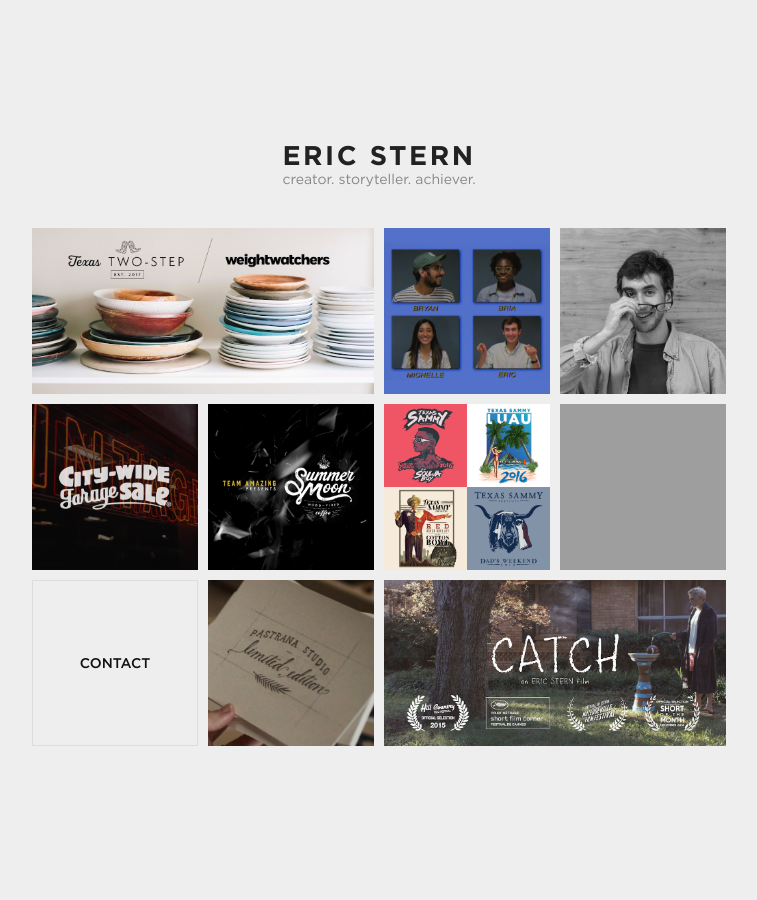
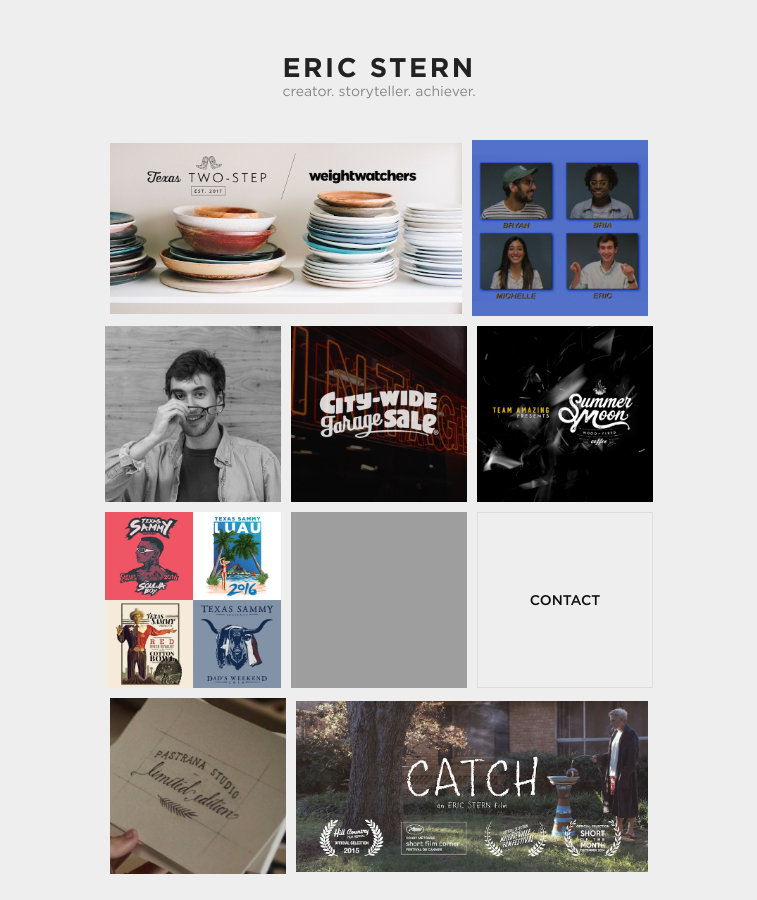
Before and after one commit to heidarianw/EricStern, a Jekyll site: the page built from index.markdown, in a window 1280 px wide. Shown: the whole page, without its empty margins (261-1018 px from the left). Built offline with Jekyll 4.4.1, drawn with Linux system fonts in a browser that asks for light colours; nearby versions of some CDN libraries; some web fonts are replaced.

Commit message:
updating flex for ie

```diff
--- a/_sass/_grids.scss
+++ b/_sass/_grids.scss
@@ -41,7 +41,7 @@
 }
 
 .spaced .grid-one-half {
-	flex: 0 0 calc( #{$half} - 10px);
+	flex: 0 0 calc(#{$half} - 10px);
 }
 
 .grid-one-third {
@@ -57,7 +57,7 @@
 }
 
 .spaced .grid-one-quarter {
-	flex: 0 0 calc( #{$half / 2} - 10px);
+	flex: 0 0 calc(#{$half / 2} - 10px);
 }
 
 .grid-one-fifth {
--- a/_sass/_pages.scss
+++ b/_sass/_pages.scss
@@ -14,6 +14,7 @@
       margin: 5px;
       text-align: center;
       cursor: pointer;
+      flex: 0 0 25% !important;
       box-sizing: border-box;
       background-position: center !important;
       background-size: cover !important;
@@ -86,6 +87,8 @@
       }
 
       &.featured {
+        flex: 0 0 50% !important;
+
         &:before {
           content: '';
           display: table;
```
